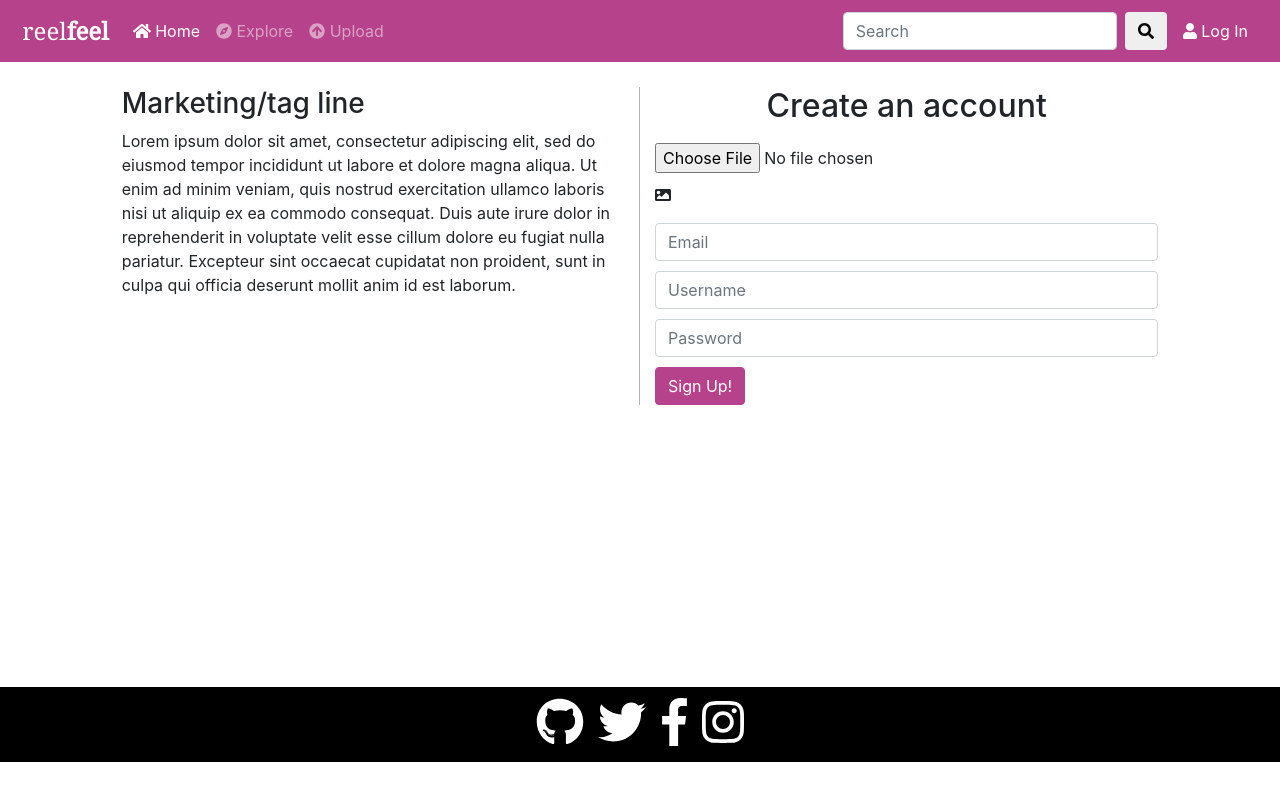
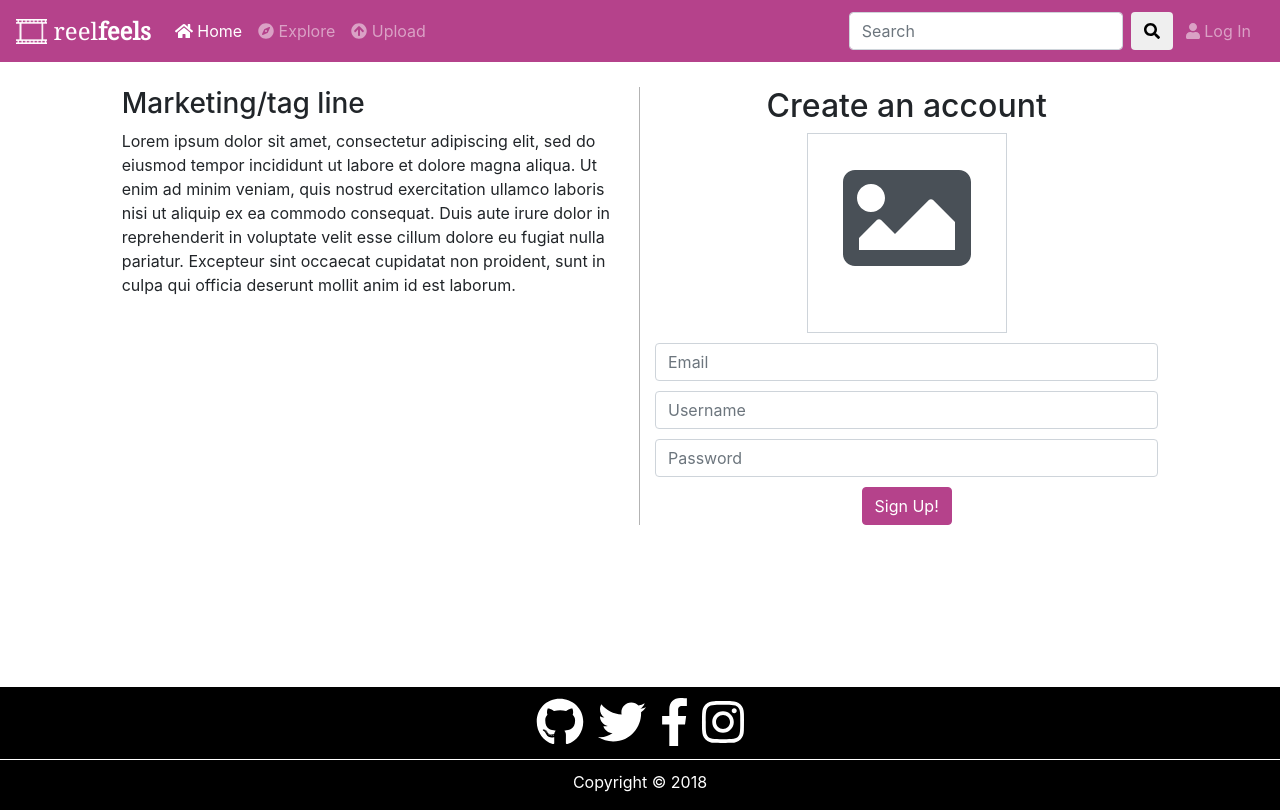
Before and after one commit to mmacquarrie/reelfeels, a Django app: template templates/signup.html in a window 1280 px wide. Before the commit the page ends 762 px from the top, so only its background shows below. Run offline with Django 3.2, Linux system fonts and the light colour scheme; the template is opened without the code that fills it, so the values that code supplies are empty; some libraries are stand-ins or nearby versions.

Commit message:
Basic UI for homepage, sign up, and login

```diff
--- a/static/styles/custom.css
+++ b/static/styles/custom.css
@@ -10,6 +10,23 @@
 
 .mb-25{
 	margin-bottom: 25px;
+}
+
+#login-button{
+	color: rgba(255,255,255,.5);
+}
+
+#login-button:hover{
+	color: #fff;
+}
+
+.navbar{
+	background-color: #B5428B;
+}
+
+.btn-main{
+	background-color: #B5428B;
+	border-color: #B5428B;
 }
 
 
@@ -31,6 +48,22 @@
 	padding: 0 5px;
 }
 
+.fake-social-media{
+	border-bottom: 1px solid #fff;
+	margin-bottom:10px;
+}
+
+.fake-social-media a:hover{
+	color: #B5428B;
+}
+
+footer{
+	background-color: #000;
+	color: #fff;
+	text-align: center;
+	height: 100%;
+}
+
 /* HOMEPAGE */
 
 .jumbotron p, .jumbotron h3{
@@ -100,52 +172,6 @@
 
 }
 
-#explore-button{
-	background-color: #B5428B;
-    border-color: #B5428B;
-    color: #fff;
-}
-
-.jumbotron .lead{
-	color: #fff;
-}
-
-#tagline{
-	color: #fff;
-    text-shadow: 2px 2px #000;
-    font-size: 3rem;
-}
-
-.home-marketing-point h4{
-	color: #B5428B;
-}
-
-/* COMMON UI ELEMENTS */
-
-footer{
-	background-color: #000;
-	color: #fff;
-	text-align: center;
-	height: 75px;
-}
-
-.buffer-bottom{
-	margin-bottom: 25px;
-}
-
-#sign-up-button{
-	color: #fff;
-}
-
-.navbar{
-	background-color: #B5428B;
-}
-
-.btn-main{
-	background-color: #B5428B;
-	border-color: #B5428B;
-}
-
 /* SIGN UP */
 
 #user-creation-form{
@@ -160,6 +186,37 @@ footer{
 	margin: 10px 0;
 }
 
+.profile-pic-upload-wrap{
+	 position: relative;
+	 width: 200px;
+	 height: 200px;
+	 border: 1px solid #ced4da;
+	 margin: 0 auto;
+
+}
+.profile-pic-upload-wrap input{
+	position: absolute;
+	margin: 0;
+	padding: 0;
+	width: 100%;
+	height: 100%;
+	outline: none;
+	opacity: 0;
+}
+
+.profile-pic-upload-wrap p{
+	width: 100%;
+    height: 100%;
+    text-align: center;
+    line-height: 170px;
+    color: #495057;
+    padding: 10% 0;
+}
+
+.profile-pic-upload-wrap svg{
+	font-size: 8rem;
+}
+
 /* LOGIN */
 
 #sign-in-form input{
--- a/templates/signup.html
+++ b/templates/signup.html
@@ -23,10 +23,9 @@
   <body>
   	<header class="mb-25">
       <nav class="navbar navbar-expand-lg navbar-dark">
-        <a class="navbar-brand brand-text" href="#">
-          <img src="" class="logo">
-          reel<strong>feel</strong>
-        </a>
+      <a class="navbar-brand" href="#">
+        <img src="../static/images/logo-idea-2-white-small.png" class="logo">
+        reel<strong>feels</strong></a>
       <button class="navbar-toggler" type="button" data-toggle="collapse" data-target="#navbar-content" aria-controls="navbar-content" aria-expanded="false" aria-label="Toggle navigation">
         <span class="navbar-toggler-icon"></span>
       </button>
@@ -47,7 +46,7 @@
           <input class="form-control mr-sm-2" type="search" placeholder="Search" aria-label="Search">
           <button class="btn my-2 my-sm-0" type="submit"><i class="fas fa-search"></i></button>
         </form>
-          <a href="login.html" class="nav-link" id="sign-up-button"><i class="fas fa-user"></i> Log In</a>
+        <a href="login.html" class="btn" id="login-button"><i class="fas fa-user"></i> Log In</a>
       </div>
     </nav>
     </header>
@@ -61,7 +60,7 @@
         </div>
         <div class="col-md-5 mr-auto">
           <h2 class="text-center"> Create an account </h2>
-          <form id="user-creation-form">
+          <form id="user-creation-form" class="text-center">
 
             <label for="profile-pic" class="hidden">Profile picture</label>
 
@@ -70,8 +69,8 @@
             <div class="profile-pic-upload-wrap">
               <input type="file" name="profile-pic" accept="image/png, image/jpg, image/jpeg, image/gif">
               <p> <i class="fas fa-image"></i></p>
+            </div>
 
-            </div>
 
 
             <label for="email" class="hidden">Email</label>
@@ -100,6 +99,7 @@
             <a href="#"><i class="fab fa-facebook-f"></i></a>
             <a href="#"><i class="fab fa-instagram"></i></a>
           </div>
+          <p>Copyright &copy; 2018</p>
         </div>
       </div>
     </footer>
```
Also changed, not shown: other parts of static/styles/custom.css (+49 -10 lines), templates/index.html (+7 -3 lines), templates/login.html (+5 -6 lines). Lines whose indentation alone changed are shown as unchanged.
